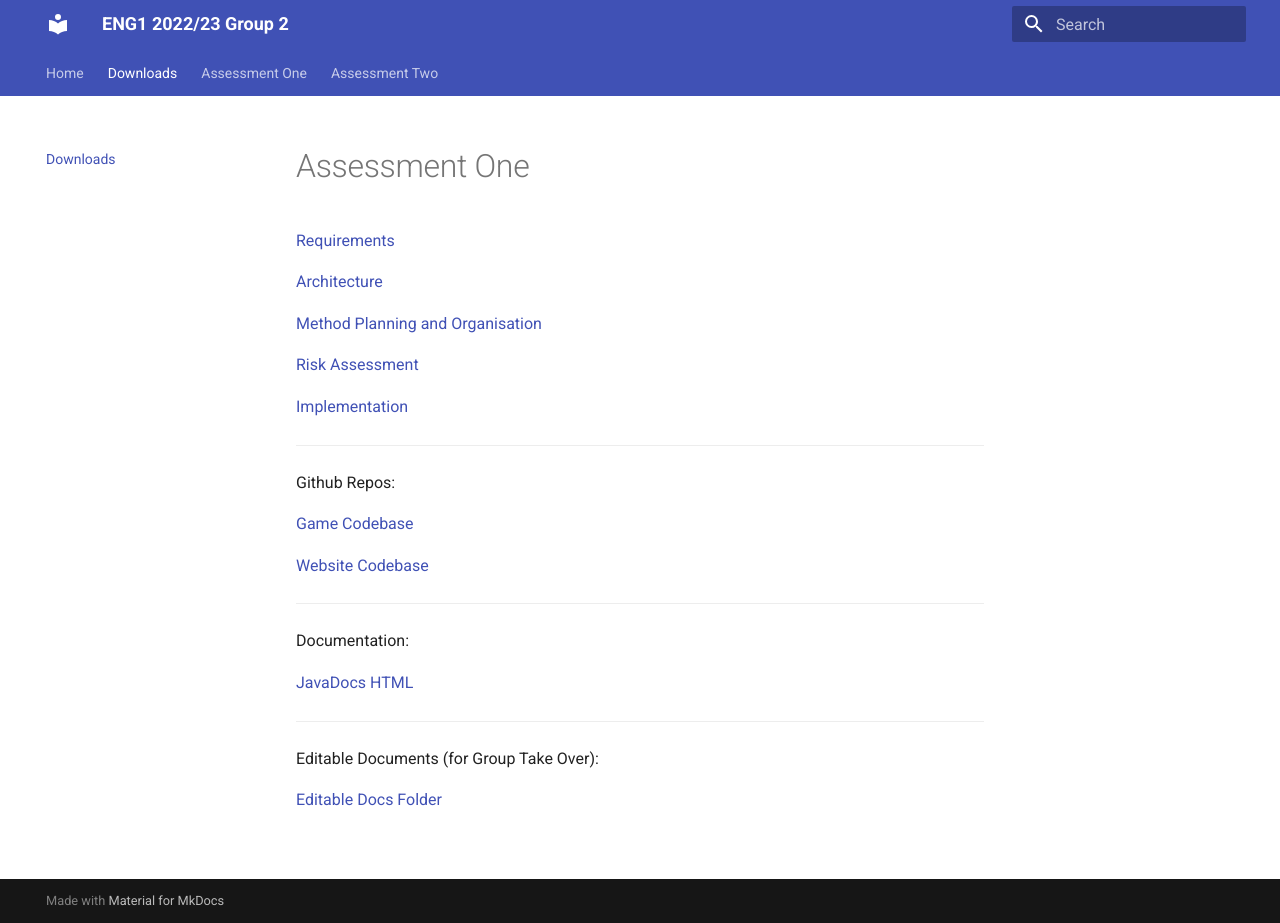
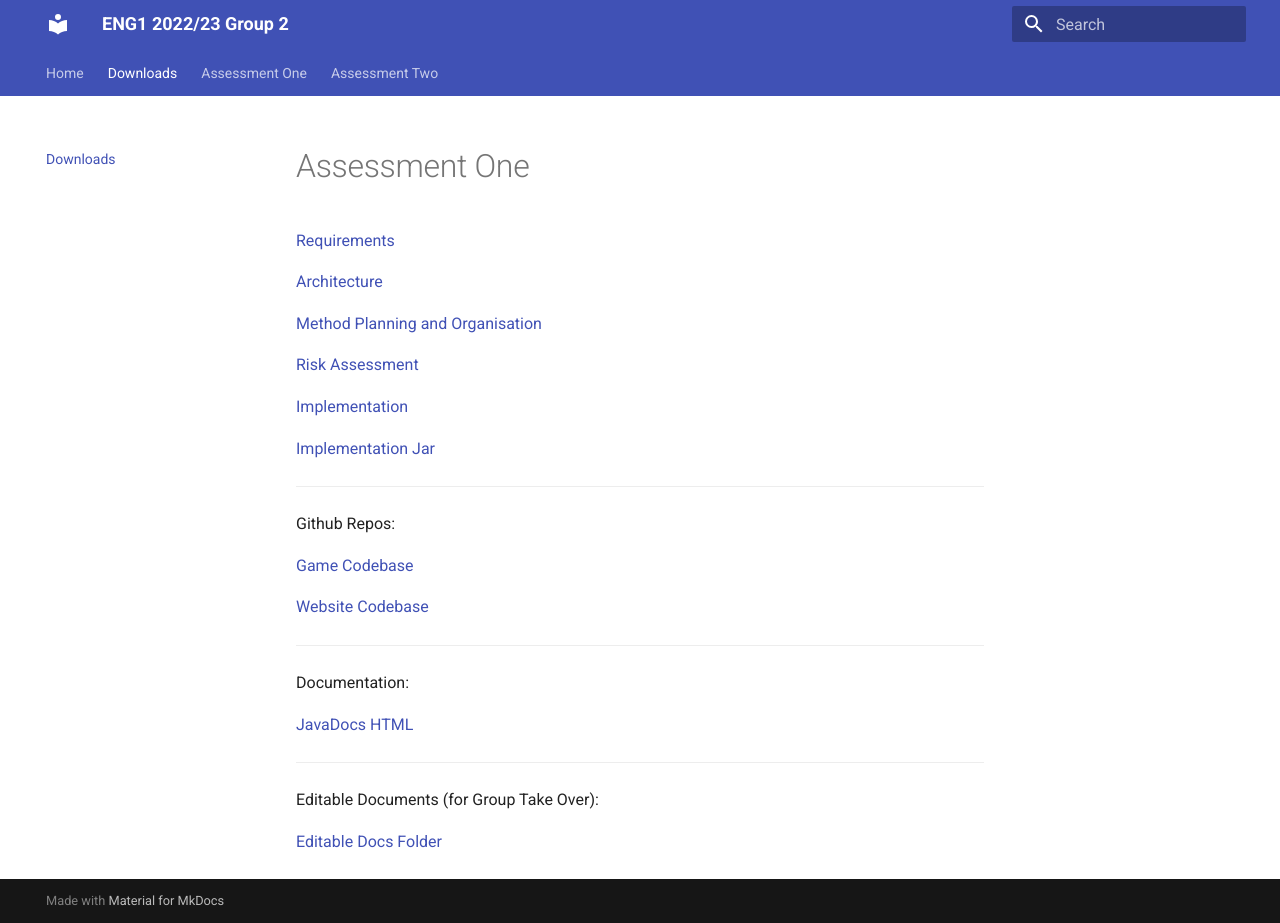
Before and after one commit to ENG1-Group-2/ENG1-Group-2.github.io---archive, an MkDocs documentation site: the page built from docs/downloads.md, in a window 1280 px wide and 923 px high. Built offline with MkDocs 1.6.1 and Material for MkDocs 9.7.7, drawn with Linux system fonts in a browser that asks for light colours.

Commit message:
JAR Uploaded

```diff
--- a/docs/downloads.md
+++ b/docs/downloads.md
@@ -8,6 +8,8 @@
 [Risk Assessment](https://drive.google.com/file/d/1tbo6aH5wLi23NOhqhz3ljavX85IuFZb7/view?usp=share_link)
 
 [Implementation](https://drive.google.com/file/d/1S06wDyI45LiEJlrJpDRV3cwrLHhD-_BW/view?usp=share_link)
+
+[Implementation Jar](https://github.com/ENG1-Group-2/ENG1-Assessment-One/releases/tag/Release)
 
 ----
 
```
